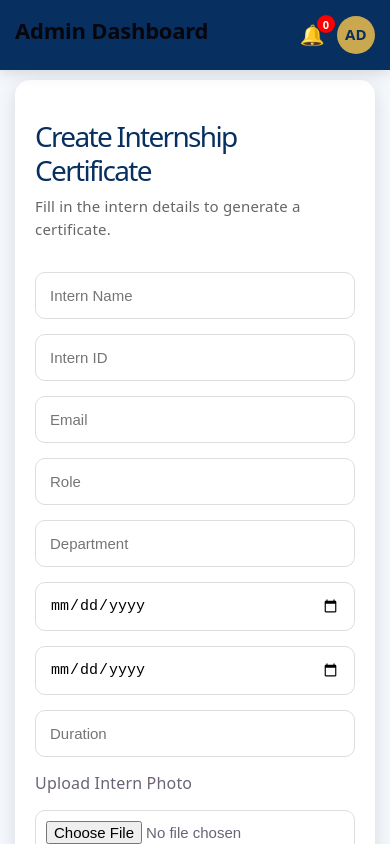
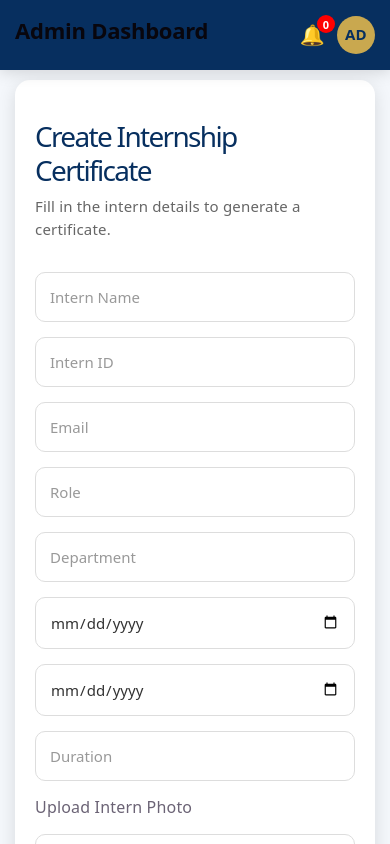
Before and after one commit to GiriZYIT/certificate-system-frontend, a React app: page /add in a window 390 px wide. Shown: the top 844 px of the page. Built offline with nearby package versions, Linux system fonts and the light colour scheme; the HTML template or start-up script is replaced by a standard one.

Commit message:
Improve form styling and mobile responsiveness

```diff
--- a/src/styles/form.css
+++ b/src/styles/form.css
@@ -49,23 +49,45 @@ gap:18px;
 
 }
 
-input{
+input,
+select,
+textarea{
 
+width:100%;
 padding:16px;
-
 font-size:16px;
-
+font-family:inherit;
+background:#fff;
+color:#333;
 border:1px solid #ddd;
-
 border-radius:10px;
-
 outline:none;
+box-sizing:border-box;
+transition:0.3s;
 
 }
 
-input:focus{
+input:focus,
+select:focus,
+textarea:focus{
 
 border-color:#072F5F;
+box-shadow:0 0 0 3px rgba(7,47,95,.12);
+
+}
+
+input::placeholder,
+textarea::placeholder{
+
+color:#999;
+
+}
+
+input[type="file"]{
+
+padding:12px;
+background:#fff;
+cursor:pointer;
 
 }
 
```
